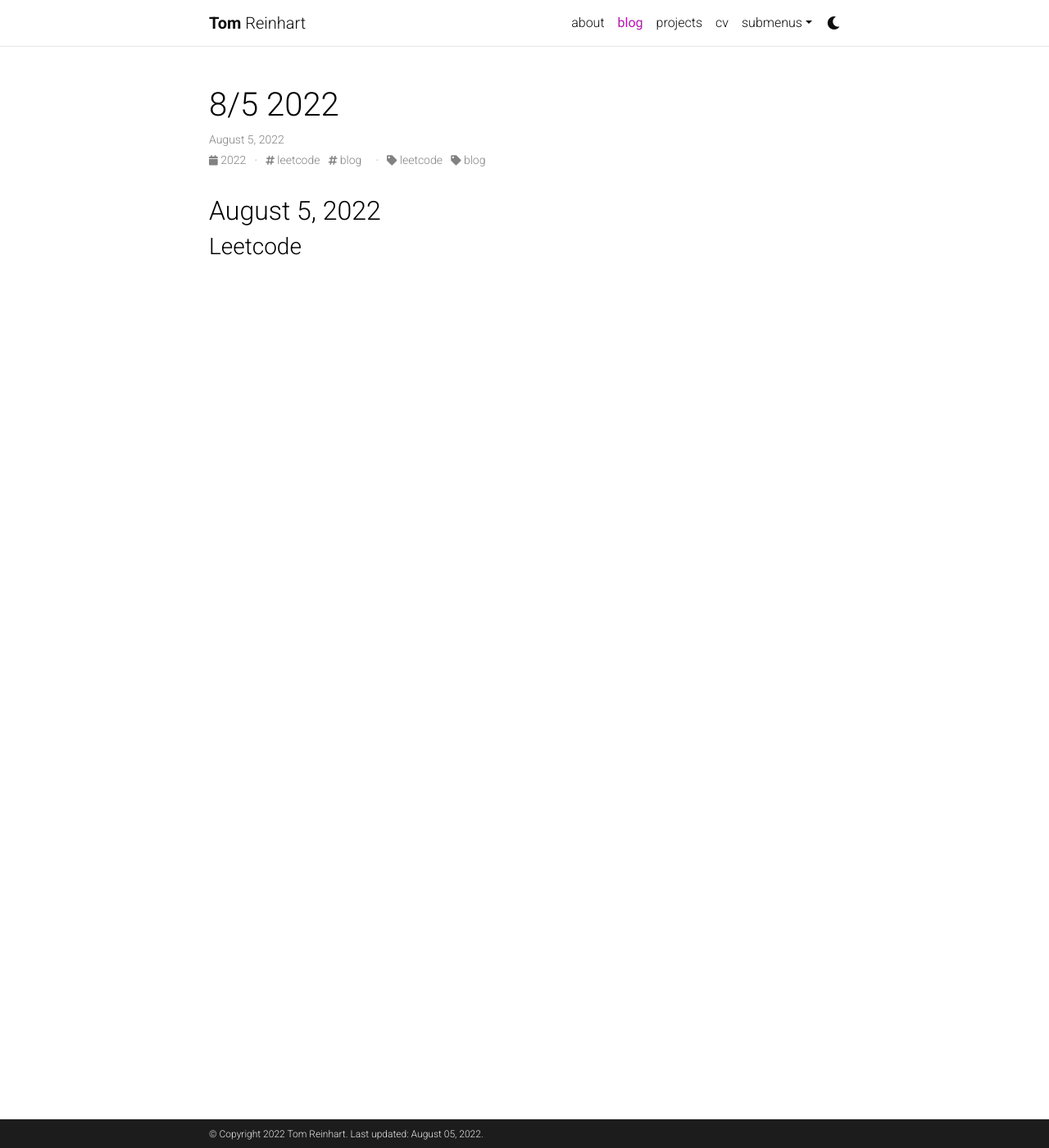
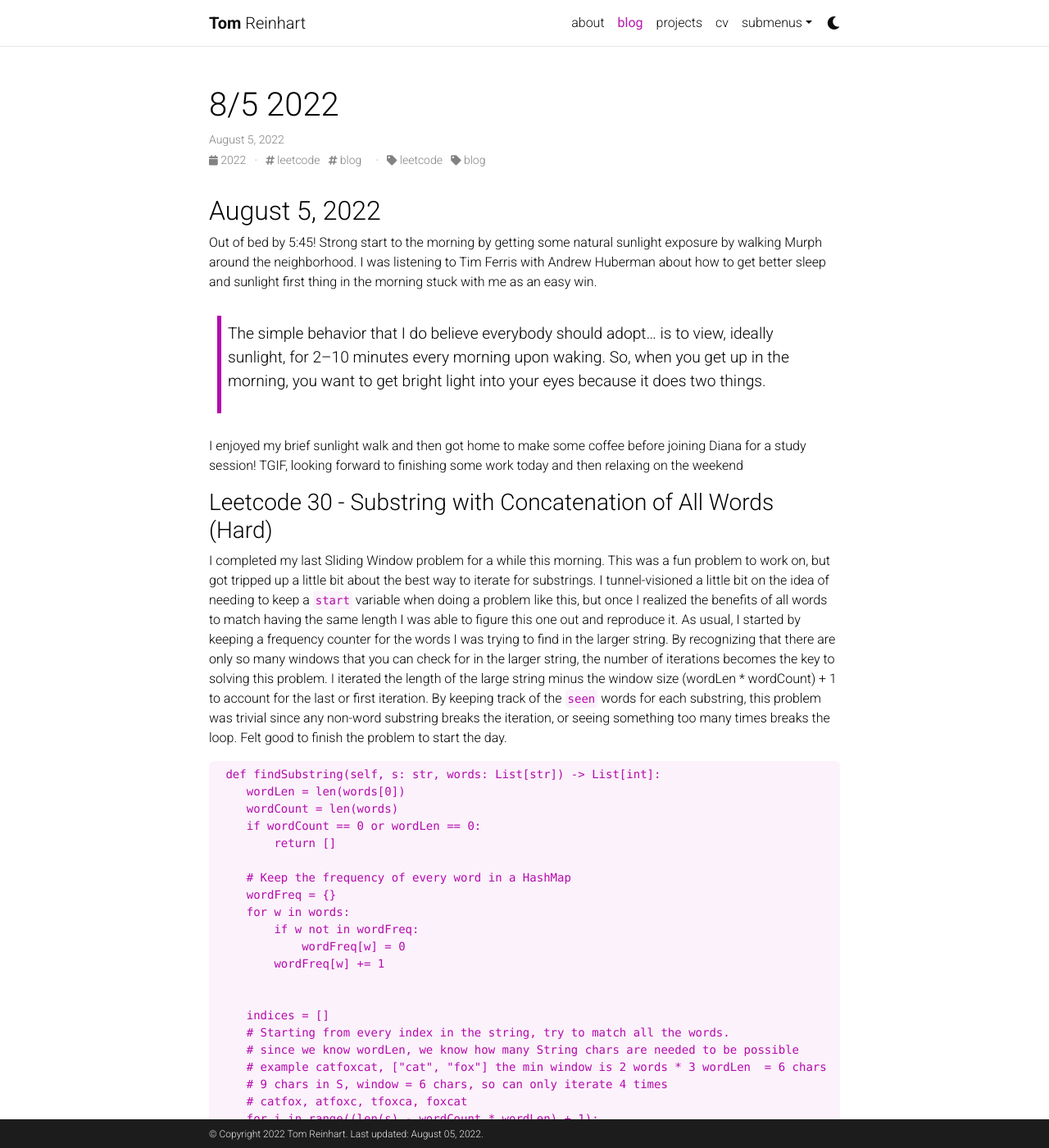
Before and after one commit to tbr7/tbr7.github.io, a Jekyll site: the page built from _posts/2022-08-05-blog.md, in a window 1280 px wide and 1400 px high. Shown: the whole window at 82% size. Built offline with Jekyll 4.4.1, drawn with Linux system fonts in a browser that asks for light colours; comment, search, counter and statistics services are not loaded; a style sheet for code colours, icons or effects is not loaded; some of the changed text lies outside the part shown.

Commit message:
08-05-2022

````diff
--- a/_posts/2022-08-05-blog.md
+++ b/_posts/2022-08-05-blog.md
@@ -9,7 +9,59 @@ categories: leetcode blog
 
 
 ## August 5, 2022
+Out of bed by 5:45! Strong start to the morning by getting some natural sunlight exposure by walking Murph around the neighborhood. I was listening to Tim Ferris with Andrew Huberman about how to get better sleep and sunlight first thing in the morning stuck with me as an easy win.
+
+> The simple behavior that I do believe everybody should adopt… is to view, ideally sunlight, for 2–10 minutes every morning upon waking. So, when you get up in the morning, you want to get bright light into your eyes because it does two things.
+
+I enjoyed my brief sunlight walk and then got home to make some coffee before joining Diana for a study session! TGIF, looking forward to finishing some work today and then relaxing on the weekend
 
 
+### Leetcode 30 - Substring with Concatenation of All Words (Hard)
+I completed my last Sliding Window problem for a while this morning. This was a fun problem to work on, but got tripped up a little bit about the best way to iterate for substrings. I tunnel-visioned a little bit on the idea of needing to keep a `start` variable when doing a problem like this, but once I realized the benefits of all words to match having the same length I was able to figure this one out and reproduce it. As usual, I started by keeping a frequency counter for the words I was trying to find in the larger string. By recognizing that there are only so many windows that you can check for in the larger string, the number of iterations becomes the key to solving this problem. I iterated the length of the large string minus the window size (wordLen * wordCount) + 1 to account for the last or first iteration. By keeping track of the `seen` words for each substring, this problem was trivial since any non-word substring breaks the iteration, or seeing something too many times breaks the loop. Felt good to finish the problem to start the day.
 
-### Leetcode
+
+```
+ def findSubstring(self, s: str, words: List[str]) -> List[int]:
+    wordLen = len(words[0])
+    wordCount = len(words)
+    if wordCount == 0 or wordLen == 0:
+        return []
+
+    # Keep the frequency of every word in a HashMap
+    wordFreq = {}
+    for w in words:
+        if w not in wordFreq:
+            wordFreq[w] = 0
+        wordFreq[w] += 1
+
+
+    indices = []
+    # Starting from every index in the string, try to match all the words.
+    # since we know wordLen, we know how many String chars are needed to be possible
+    # example catfoxcat, ["cat", "fox"] the min window is 2 words * 3 wordLen  = 6 chars
+    # 9 chars in S, window = 6 chars, so can only iterate 4 times
+    # catfox, atfoxc, tfoxca, foxcat
+    for i in range((len(s) - wordCount * wordLen) + 1):
+        # In each iteration, keep track of all the words that we have already seen in another map.
+        seen = {}
+        for j in range(wordCount):
+            nextWordIndex = i + j * wordLen
+            word = s[nextWordIndex:nextWordIndex+wordLen]
+
+            # word is not found, move to next char in the string.
+            if word not in wordFreq:
+                break
+
+            if word not in seen:
+                seen[word] = 0
+            seen[word] += 1
+
+            # higher frequency than required, move to next char in string
+            if seen[word] > wordFreq[word]:
+                break
+
+            # Store the start index if we have found all the words.
+            if j + 1 == wordCount:
+                indices.append(i)
+    return indices
+```
````
